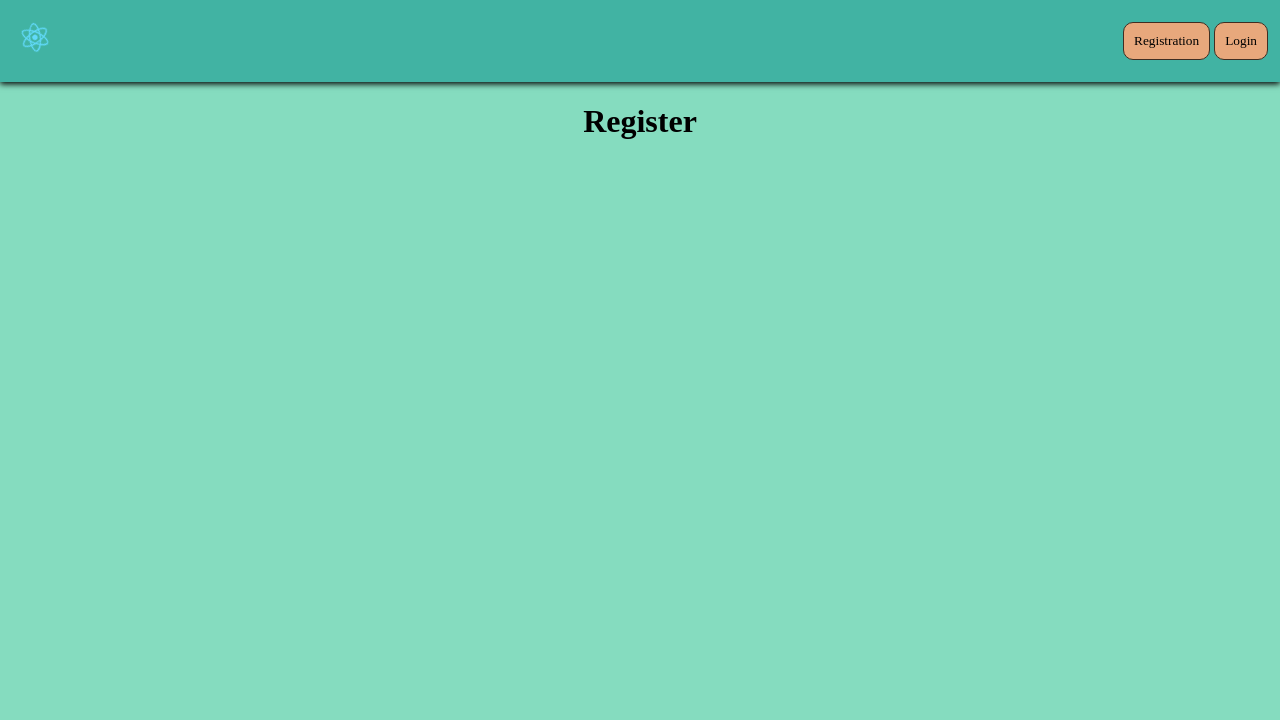
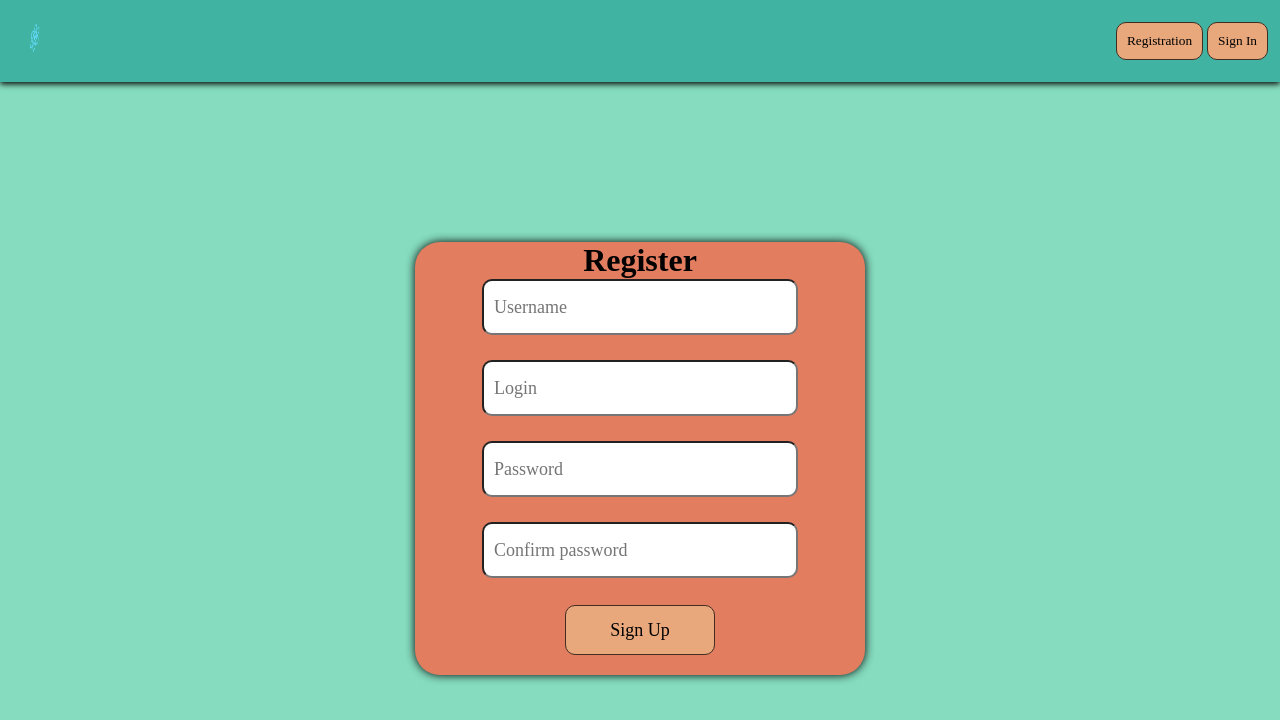
Before and after one commit to Dmitry-Markelov/PHP-Project, a React (Create React App) app in the folder client/: page /register in a window 1280 px wide. Shown: the top 720 px of the page. Built offline with nearby package versions, Linux system fonts and the light colour scheme; the HTML template or start-up script is replaced by a standard one; a web font is replaced by a local one.

Commit message:
Reg form

```diff
--- a/client/src/App.css
+++ b/client/src/App.css
@@ -56,7 +56,7 @@
     transform: rotate(0deg);
   }
   to {
-    transform: rotate(360deg);
+    transform: rotate(3600deg) rotate3d(10, 10, 10, 3600deg);;
   }
 }
 
@@ -65,6 +65,6 @@ html {
 }
 
 .Content {
-  width: 50%;
+  width: 70%;
   margin: 0 auto;
 }
--- a/client/src/components/Navbar.js
+++ b/client/src/components/Navbar.js
@@ -23,7 +23,7 @@ function NavBar() {
                     </button>
                 </Link>: <Link to="/login">
                     <button>
-                        Login
+                        Sign In
                     </button>
                 </Link>}
             </nav>
--- a/client/src/routes/LoginPage.jsx
+++ b/client/src/routes/LoginPage.jsx
@@ -2,7 +2,7 @@ import React, { useContext, useRef } from "react";
 import { Navigate } from "react-router-dom";
 import { authContext } from "../components/Contexts";
 import { ServerContext } from '../App';
-import './LoginPage.css';
+import './Pages.css';
 
 const LoginPage = () => {
     const {isAuth, setAuth} = useContext(authContext);
@@ -20,23 +20,24 @@ const LoginPage = () => {
     }
 
     return(
-        <div>
+        <div className="sign-in">
+            <div className="placeholder-top"></div>
             <div className="form">
-                <h1>Login</h1>
+                <h1>Sign In</h1>
                 <input
                     type="text"
-                    id="username"
-                    placeholder="login"
+                    id="login"
+                    placeholder="Login"
                     ref={loginRef}
                 />
                 <input
                     type="password"
                     id="password"
-                    placeholder="password"
+                    placeholder="Password"
                     ref={passwordRef}
-                /><br></br>
+                />
                 <button onClick={() => handleLogin()}>
-                    Enter
+                    Sign In
                 </button>
             </div>
                 {isAuth ? <Navigate to="/user" replace={true}/> : <Navigate to=""/>}
--- a/client/src/routes/LoginPage.css
+++ b/client/src/routes/Pages.css
@@ -9,6 +9,7 @@
     border-radius: 10px;
     border: 1px solid #402e22;
     margin: 2px;
+    margin-bottom: 20px;
 }
 
 .form button:hover {
@@ -16,13 +17,18 @@
 }
 
 .form h1 {
-    margin: 10px;
+    margin: 0 auto;
+}
+
+.placeholder-top {
+    height: 20vh;
 }
 
 .form {
+    display: block;
     width: 450px;
-    height: 290px;
-    margin: 200px auto 0 auto;
+    height: auto;
+    margin: 0 auto;
     background-color: #E27D60;
     text-align: center;
     border-radius: 25px;
--- a/client/src/routes/RegisterPage.jsx
+++ b/client/src/routes/RegisterPage.jsx
@@ -1,8 +1,37 @@
 import React from "react";
+import './Pages.css';
 
 const Register = () => {
     return(
-        <h1>Register</h1>
+    <div className="Sign-up">
+        <div className="placeholder-top"></div>
+        <div className="form">
+            <h1>Register</h1>
+            <input
+                type="text"
+                id="username"
+                placeholder="Username"
+            />
+            <input
+                type="text"
+                id="login"
+                placeholder="Login"
+            />
+            <input
+                type="password"
+                id="password"
+                placeholder="Password"
+            />
+            <input
+                type="password"
+                id="ConfPassword"
+                placeholder="Confirm password"
+            />
+            <button>
+                Sign Up
+            </button>
+        </div>
+    </div>
     )
 }
 
```
